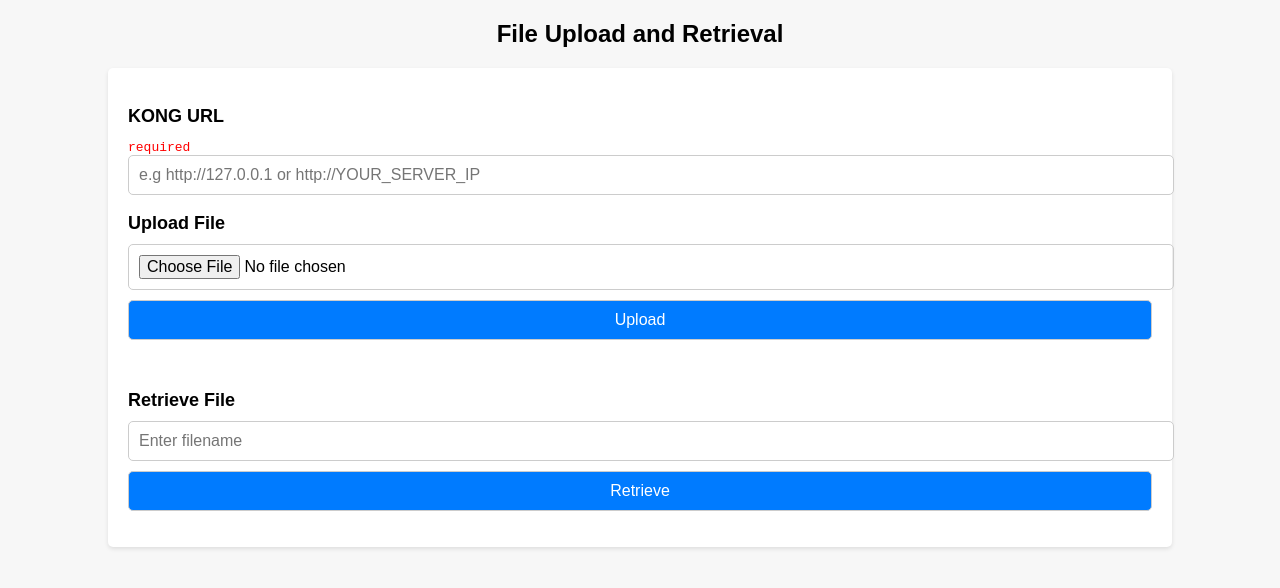
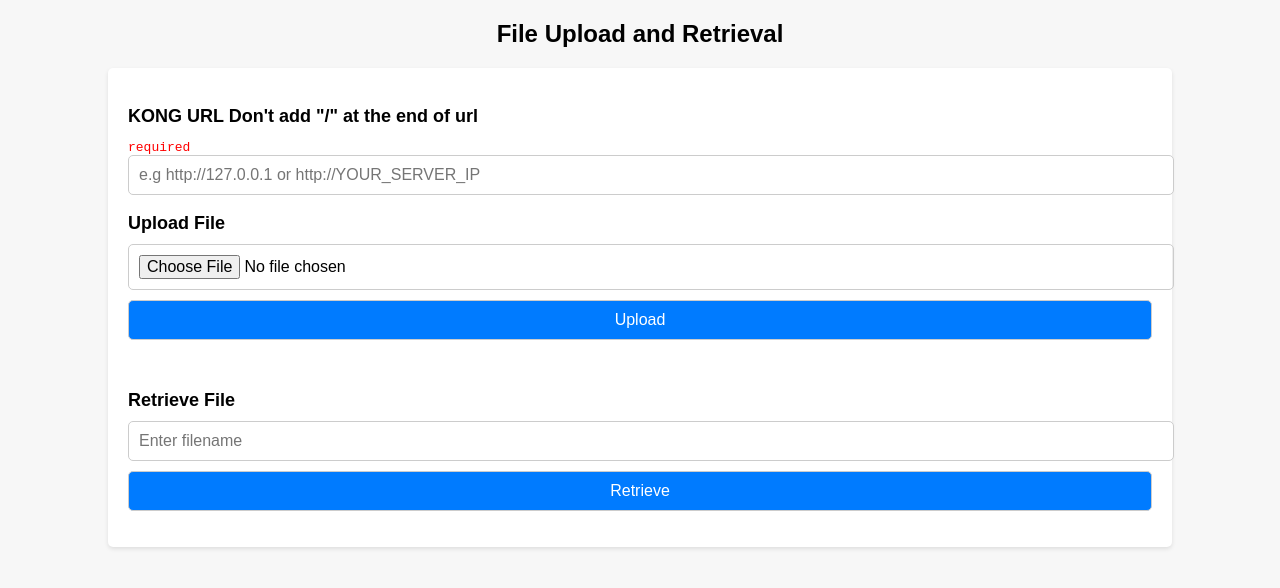
Before and after one commit to goharsb/CDN-PROTOTYPE, a plain HTML site: page public/index.html in a window 1280 px wide. Drawn offline with nearby package versions, Linux system fonts and the light colour scheme.

Commit message:
Update index.html

```diff
--- a/public/index.html
+++ b/public/index.html
@@ -48,7 +48,7 @@
 <body>
     <h2>File Upload and Retrieval</h2>
     <div class="container">
-        <h3>KONG URL</h3><code style="color: red;">required</code>
+        <h3>KONG URL Don't add "/" at the end of url</h3><code style="color: red;">required</code>
         <input id="kong_url" type="text" placeholder="e.g http://127.0.0.1 or http://YOUR_SERVER_IP">
 
         <h3>Upload File</h3>
```
